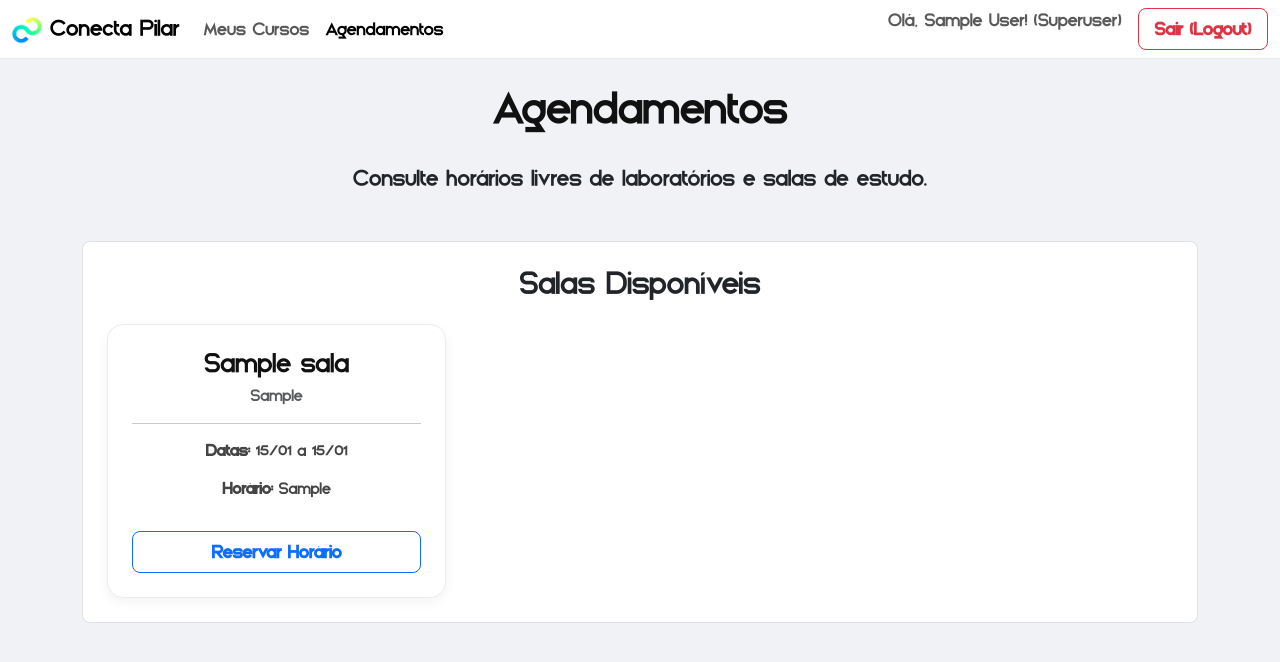
After one commit to kyliews/pilarschool, a Django app: page /agendamentos/ in a window 1280 px wide. The commit adds this page. Shown: the top 662 px of the page. Run offline with Django 5.2, Linux system fonts and the light colour scheme; a user stored in the database is signed in; tables that the repository leaves empty hold one stand-in row (values such as "Sample post").

Commit message:
nova pagina agendamentos

```diff
--- a/core/urls.py
+++ b/core/urls.py
@@ -18,9 +18,8 @@ urlpatterns = [
     # Ações
     path('matricular/<int:curso_id>/', views.matricular_aluno_view, name='matricular'),
 
-    # -----------------------------------------------------------------
-    # NOVAS ROTAS DE REDEFINIÇÃO DE SENHA
-    # -----------------------------------------------------------------
+    path('agendamentos/', views.agendamentos_view, name='agendamentos'),
+
     path('password_reset/',
          auth_views.PasswordResetView.as_view(
              template_name="core/password_reset_form.html",
--- a/core/views.py
+++ b/core/views.py
@@ -1,9 +1,9 @@
-# core/views.py
 from django.shortcuts import render, redirect, get_object_or_404
 from django.contrib.auth import authenticate, login, logout
 from django.contrib.auth.decorators import login_required
 from django.contrib import messages
 from .models import Curso, Matricula
+from .models import Curso, Matricula, DisponibilidadeSala
 from .forms import CursoForm, CustomUserCreationForm
 
 # ... (login_view, register_view, logout_view, home_view MANTÉM IGUAL) ...
@@ -103,6 +103,24 @@ def professor_view(request):
     return render(request, 'core/professor.html', context)
 
 @login_required
+def agendamentos_view(request):
+    """
+    Página de Agendamentos para o Aluno.
+    Mostra horários de laboratórios ou salas de estudo disponíveis.
+    """
+    if request.user.profile.role != 'aluno':
+        return redirect('home')
+
+    # Exemplo: Buscar todas as disponibilidades que AINDA estão livres
+    # (Ou seja, que ainda não foram ocupadas por um curso)
+    agendas_livres = DisponibilidadeSala.objects.filter(livre=True).select_related('sala')
+
+    context = {
+        'agendas_livres': agendas_livres
+    }
+    return render(request, 'core/agendamentos.html', context)
+
+@login_required
 def matricular_aluno_view(request, curso_id):
     # (Mantenha seu código aqui)
     curso = get_object_or_404(Curso, id=curso_id)
--- /dev/null
+++ b/templates/core/agendamentos.html
@@ -0,0 +1,35 @@
+{% extends 'core/base.html' %}
+{% load static %}
+
+{% block title %}Agendamentos - Conecta Pilar{% endblock %}
+
+{% block content %}
+<div class="text-center">
+    <h1 class="page-title">Agendamentos</h1>
+    <p class="lead">Consulte horários livres de laboratórios e salas de estudo.</p>
+</div>
+
+<div class="p-4 bg-white rounded-3 border mt-5">
+    <h3 class="mb-4 text-center">Salas Disponíveis</h3>
+
+    {% if not agendas_livres %}
+        <div class="alert alert-info text-center">
+            No momento, não há salas livres para agendamento.
+        </div>
+    {% else %}
+        <div class="course-grid">
+            {% for agenda in agendas_livres %}
+                <div class="course-card">
+                    <h4>{{ agenda.sala.nome_sala }}</h4>
+                    <p class="text-muted">{{ agenda.sala.bloco }}</p>
+                    <hr>
+                    <p><strong>Datas:</strong> {{ agenda.data_inicio|date:"d/m" }} a {{ agenda.data_fim|date:"d/m" }}</p>
+                    <p><strong>Horário:</strong> {{ agenda.dias_horarios }}</p>
+
+                    <button class="btn btn-outline-primary mt-3 w-100">Reservar Horário</button>
+                </div>
+            {% endfor %}
+        </div>
+    {% endif %}
+</div>
+{% endblock %}
--- a/templates/core/base.html
+++ b/templates/core/base.html
@@ -19,21 +19,22 @@
                 Conecta Pilar
             </a>
 
-            <!-- Links da Navbar (como nos mockups) -->
             <ul class="navbar-nav me-auto">
                 {% if user.is_authenticated and user.profile.role == 'aluno' %}
                     <li class="nav-item">
-                        <a class="nav-link active" href="{% url 'aluno' %}">Meus Cursos</a>
+                        <a class="nav-link {% if request.resolver_match.url_name == 'aluno' %}active{% endif %}" href="{% url 'aluno' %}">Meus Cursos</a>
+                    </li>
+                    <!-- LINK ATUALIZADO AQUI -->
+                    <li class="nav-item">
+                        <a class="nav-link {% if request.resolver_match.url_name == 'agendamentos' %}active{% endif %}" href="{% url 'agendamentos' %}">Agendamentos</a>
                     </li>
                 {% endif %}
+
                 {% if user.is_authenticated and user.profile.role == 'professor' %}
                     <li class="nav-item">
                         <a class="nav-link active" href="{% url 'professor' %}">Meus Cursos</a>
                     </li>
                 {% endif %}
-                <li class="nav-item">
-                    <a class="nav-link disabled" href="#">Agendamentos</a>
-                </li>
             </ul>
 
             <ul class="navbar-nav ms-auto">
@@ -57,7 +58,6 @@
     </nav>
 
     <main class="container mt-4 mb-5">
-
         {% if messages %}
             {% for message in messages %}
             <div class="alert {% if message.tags %}alert-{{ message.tags }}{% endif %}" role="alert">
@@ -70,11 +70,6 @@
         {% endblock %}
     </main>
 
-    <!--
-      A MUDANÇA IMPORTANTE ESTÁ AQUI:
-      Adicionando o JavaScript do Bootstrap.
-      Isto é OBRIGATÓRIO para os Modais (pop-ups) funcionarem.
-    -->
     <script src="https://cdn.jsdelivr.net/npm/bootstrap@5.3.3/dist/js/bootstrap.bundle.min.js"></script>
 
 </body>
```
Also changed, not shown: templates/core/aluno.html (+109 -28 lines).
